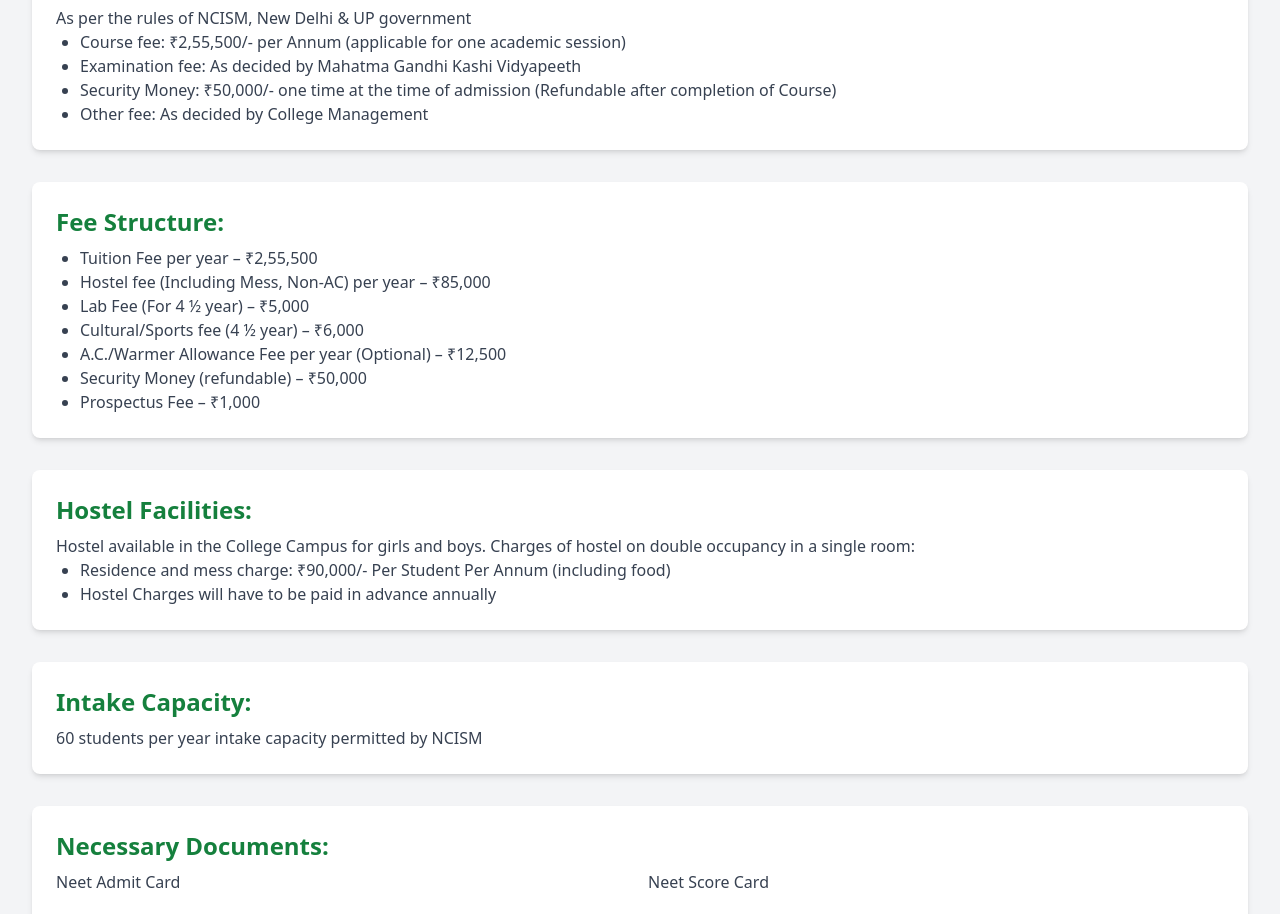
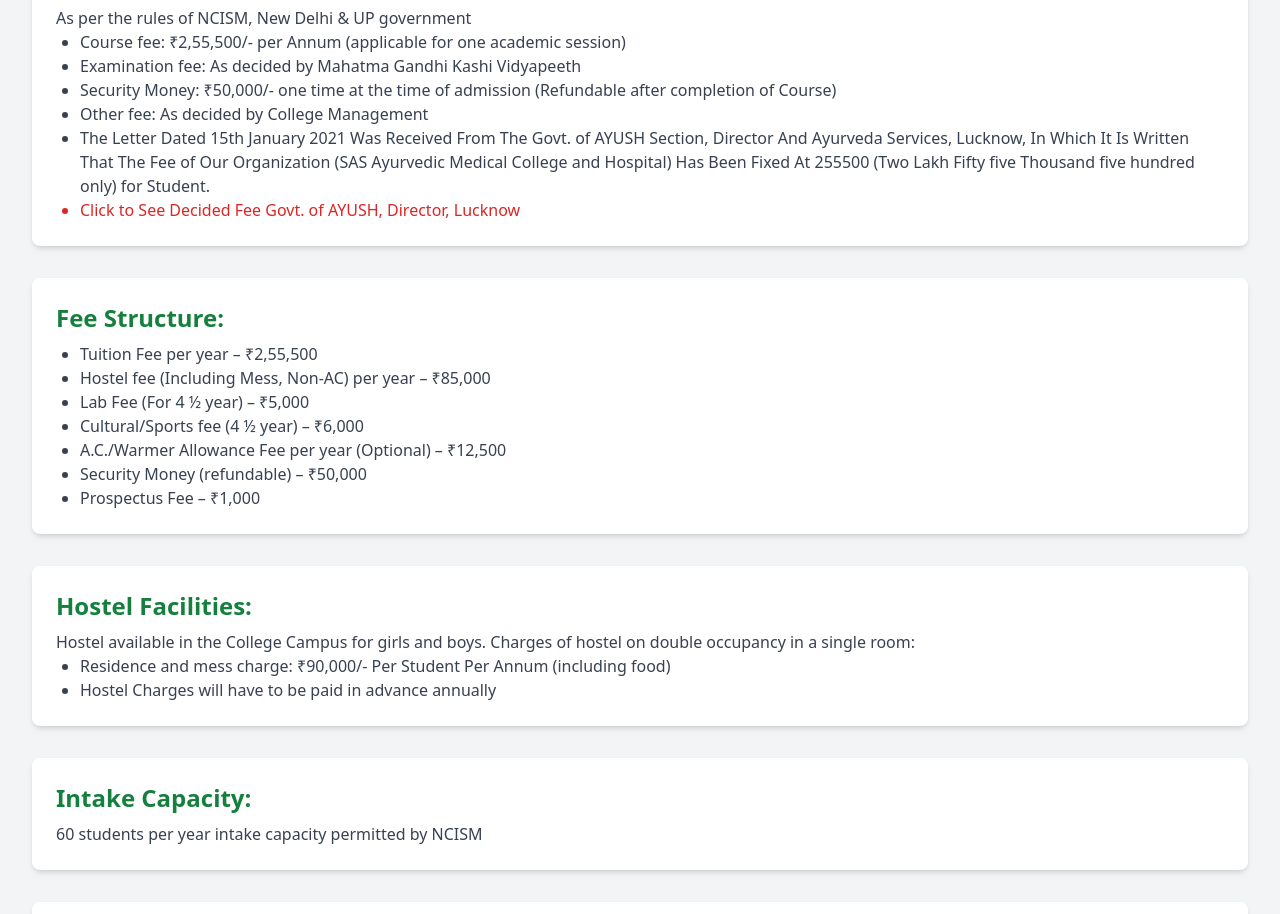
Before and after one commit to Shivam7068/sasayurveda-, a React (Vite) app: page /about/course-fee in a window 1280 px wide. Shown: the part 820-1734 px from the top of the page. Built offline with nearby package versions, Linux system fonts and the light colour scheme.

Commit message:
gallery page created

```diff
--- a/src/pages/CouserFeePage.jsx
+++ b/src/pages/CouserFeePage.jsx
@@ -33,6 +33,13 @@
                         <li>Examination fee: As decided by Mahatma Gandhi Kashi Vidyapeeth</li>
                         <li>Security Money: ₹50,000/- one time at the time of admission (Refundable after completion of Course)</li>
                         <li>Other fee: As decided by College Management</li>
+                        <li>The Letter Dated 15th January 2021 Was Received From The Govt. of  AYUSH Section,  Director And Ayurveda Services, Lucknow, In Which It Is Written That The Fee of Our Organization (SAS Ayurvedic Medical College and Hospital)  Has Been Fixed At 255500 (Two Lakh Fifty five Thousand five hundred only) for Student.
+                        </li>
+                        <li className='text-red-600 font-medium'>
+                            <a href="" target='_blank'>
+                                Click to See Decided Fee Govt. of AYUSH, Director, Lucknow
+                            </a>
+                        </li>
                     </ul>
                 </div>
                 <div className="bg-white shadow-md rounded-lg p-6 mb-8">
--- a/src/ui_component/common_comp/Footer.jsx
+++ b/src/ui_component/common_comp/Footer.jsx
@@ -17,7 +17,7 @@
                         </Link> */}
 
                         <div className=' '>
-                            <iframe src="https://www.google.com/maps/embed?pb=!1m19!1m8!1m3!1d461413.69138620474!2d82.9111585!3d25.3782041!3m2!1i1024!2i768!4f13.1!4m8!3e6!4m0!4m5!1s0x398e2cb4aeaef9a9%3A0x12269b5f9fae7372!2sHarhua%20Uttar%20Pradesh%20221105!3m2!1d25.378204099999998!2d82.9111585!5e0!3m2!1sen!2sin!4v1721797887893!5m2!1sen!2sin" md:width="820" height="320" allowfullscreen="" loading="lazy" referrerpolicy="no-referrer-when-downgrade"></iframe>
+                            <iframe src="https://www.google.com/maps/embed?pb=!1m19!1m8!1m3!1d461413.69138620474!2d82.9111585!3d25.3782041!3m2!1i1024!2i768!4f13.1!4m8!3e6!4m0!4m5!1s0x398e2cb4aeaef9a9%3A0x12269b5f9fae7372!2sHarhua%20Uttar%20Pradesh%20221105!3m2!1d25.378204099999998!2d82.9111585!5e0!3m2!1sen!2sin!4v1721797887893!5m2!1sen!2sin" width="820" height="320" allowfullscreen="" loading="lazy" referrerpolicy="no-referrer-when-downgrade"></iframe>
                         </div>
 
                     </div>
--- a/src/ui_component/common_comp/IconCard.jsx
+++ b/src/ui_component/common_comp/IconCard.jsx
@@ -17,7 +17,7 @@
         {
             icon: <FaChalkboardTeacher />,
             title: 'Experienced Faculty',
-            description: 'Our expert faculty bring a wealth of knowledge, skills, and real-world experience to enhance students learning journeys.'
+            description: 'Our expert faculty bring a wealth of knowledge, skills, and real-world experience to enhance students learning journeys learning needs of our students.'
         },
         {
             icon: <FaBuilding />,
```
